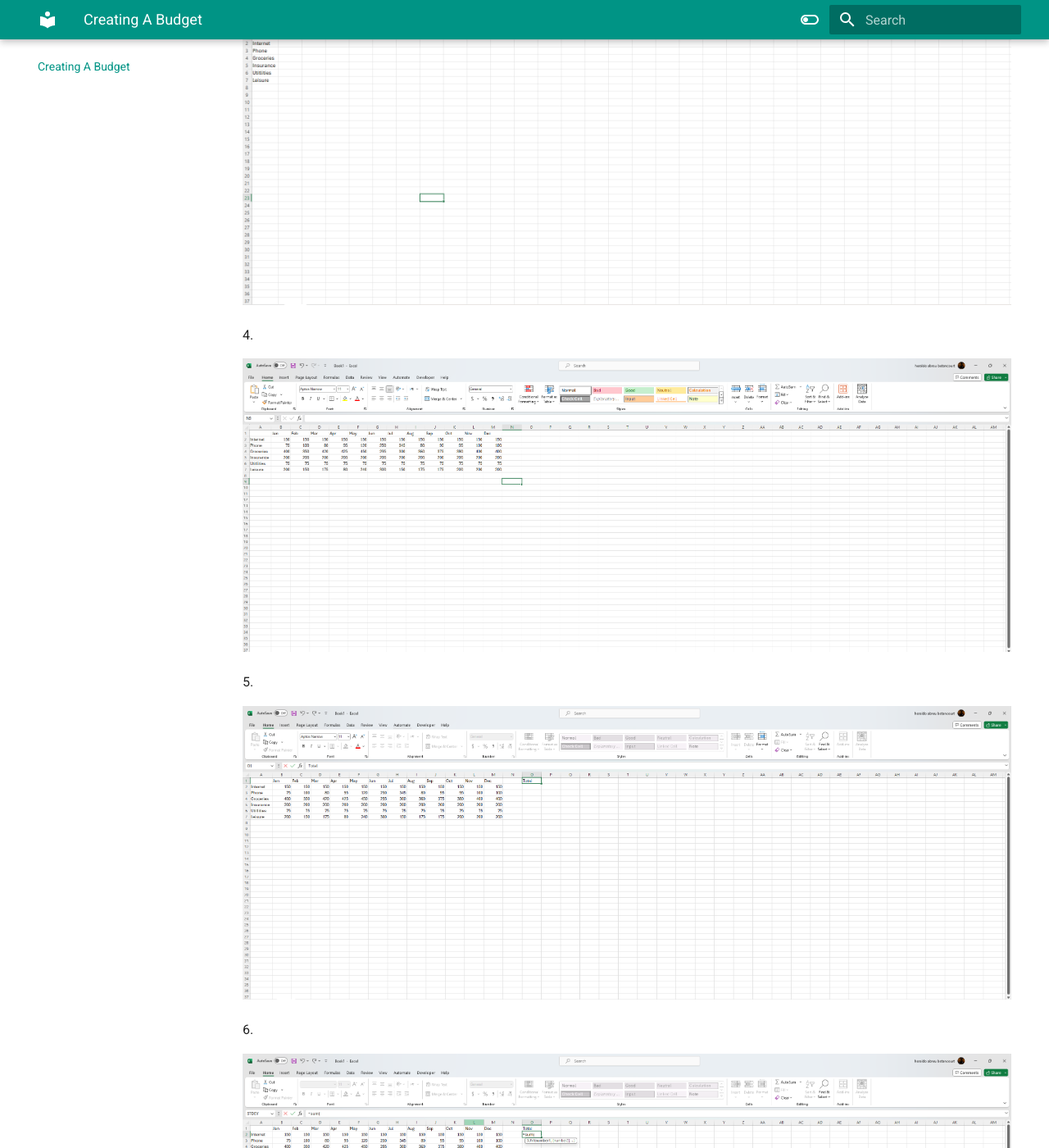
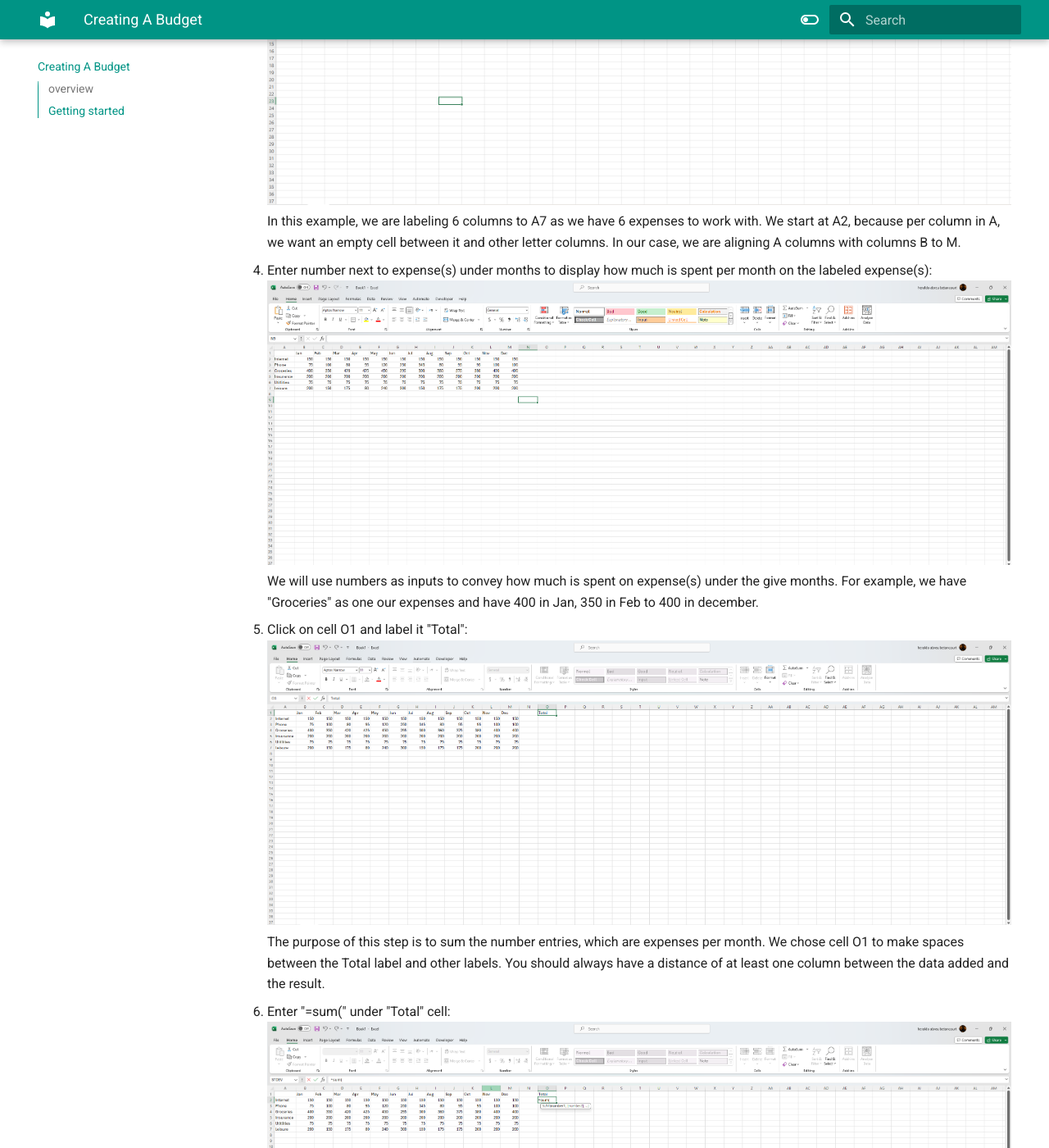
Before and after one commit to Hmute/ExcelUserDoc, an MkDocs documentation site: the page built from docs/Task1.md, in a window 1280 px wide and 1400 px high, scrolled down 1842 px. Shown: the whole window at 82% size. Built offline with MkDocs 1.6.1 and Material for MkDocs 9.7.7, drawn with Linux system fonts in a browser that asks for light colours; some of the changed text lies outside the part shown.

Commit message:
Add instructions for task 1

```diff
--- a/docs/Task1.md
+++ b/docs/Task1.md
@@ -1,53 +1,60 @@
-# Task 1
+# Excel Fundamental 1
 
-intro....
+## overview
 
-1.
+In this section, we will explore the basic use of Excel: entering data in the cells, applying certain functions on them based on their data type, such as SUM function for numbers, and creating a table on the entries.
 
+a cell is the intersection point of a row and a column, forming a box where you can enter, manipulate, and format data. Cells are the basic building blocks of a worksheet and can contain individual data points, formulas, or functions that process and display information.
+
+## Getting started
+
+We will be creating a hypothetical budget to give you a general idea of how Excel can be used.
+
+1. Click on "Blank workbook" to create a new worksheet:
 ![Task1 Image](Assets/Task1/Task1_1A.png)
-![Task1 Image](Assets/Task1/Task1_1B.png)
+You should be on "Home" section to access "Blank workbook"
 
-2.
 
+2. Label the cells on row 1 from B1 the months of a year in order:
 ![Task1 Image](Assets/Task1/Task1_2.png)
+Since We will be creating a budget, we will use months of the year as labels per column. We start at cell B1, because we next an extra space at column A for other labels in it.
 
-3.
+3. Click on cell A2 to label any expense:
+![Task1 Image](Assets/Task1/Task1_3.png)
+In this example, we are labeling 6 columns to A7 as we have 6 expenses to work with. We start at A2, because per column in A, we want an empty cell between it and other letter columns. In our case, we are aligning A columns with columns B to M.
 
-![Task1 Image](Assets/Task1/Task1_3.png)
+4. Enter number next to expense(s) under months to display how much is spent per month on the labeled expense(s):
+![Task1 Image](Assets/Task1/Task1_4.png)
+We will use numbers as inputs to convey  how much is spent on expense(s) under the give months. For example, we have "Groceries" as one our expenses and have 400 in Jan, 350 in Feb to 400 in december.
 
-4.
+5. Click on cell O1 and label it "Total":
+![Task1 Image](Assets/Task1/Task1_5.png)
+The purpose of this step is to sum the number entries, which are expenses per month. We chose cell O1 to make spaces between the Total label and other labels. You should always have a distance of at least one column between the data added and the result.
 
-![Task1 Image](Assets/Task1/Task1_4.png)
-
-5.
-
-![Task1 Image](Assets/Task1/Task1_5.png)
-
-6.
-
+6. Enter "=sum(" under "Total" cell:
 ![Task1 Image](Assets/Task1/Task1_6.png)
 
-7.
-
+7. Click and drag the mouse over the numbers, then hit enter to sum how much is spent on expense(s) over time:
 ![Task1 Image](Assets/Task1/Task1_7.png)
 ![Task1 Image](Assets/Task1/Task1_7B.png)
+Doing this will gather all the numbers to be summed. SUM function only works with numerical values.
 
-8.
-
+8. Click and drag the mouse over the table and press ALT + H:
 ![Task1 Image](Assets/Task1/Task1_8.png)
 
-9.
-
+9. Press B:
 ![Task1 Image](Assets/Task1/Task1_9.png)
 ![Task1 Image](Assets/Task1/Task1_9B.png)
 
-10.
+10. Press T:
+![Task1 Image](Assets/Task1/Task1_10A.png)
 
-![Task1 Image](Assets/Task1/Task1_10A.png)
+11. Click the dollar icon($) under the "Number" sub section of the "Home" tab, Between "Alignment", and "Styles":
 ![Task1 Image](Assets/Task1/Task1_10B.png)
+In order to display currency as format of the number entries, we will be formatting our entries to currency.
 
-11.
 
+12. Press CTRL + S, label the "File name" "budget" and click "Save" to save:
 ![Task1 Image](Assets/Task1/Task1_11.png)
 
 
```
